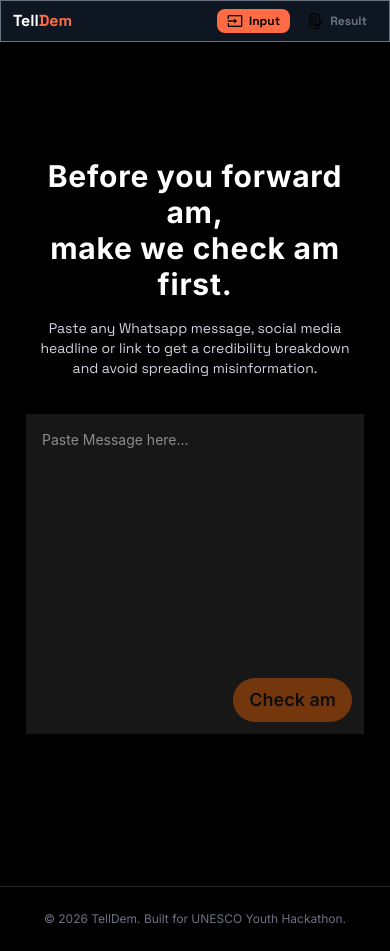
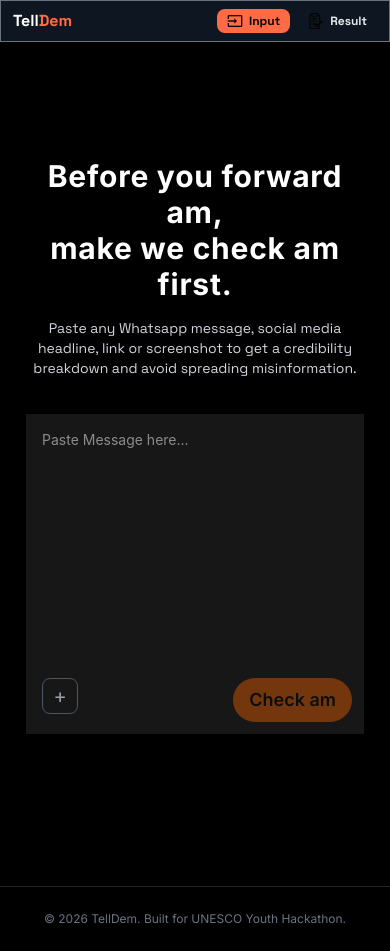
Before and after one commit to Olawalito/TellDem, a React (Vite) app: page / in a window 390 px wide. Built offline with nearby package versions, Linux system fonts and the light colour scheme.

Commit message:
Image to text feature added

```diff
--- a/package.json
+++ b/package.json
@@ -16,7 +16,8 @@
     "lucide-react": "^1.25.0",
     "react": "^19.2.7",
     "react-dom": "^19.2.7",
-    "tailwindcss": "^4.3.2"
+    "tailwindcss": "^4.3.2",
+    "tesseract.js": "^7.0.0"
   },
   "devDependencies": {
     "@eslint/js": "^10.0.1",
--- a/src/components/Header.jsx
+++ b/src/components/Header.jsx
@@ -12,7 +12,7 @@ export default function Header({ screen, setScreen }) {
                 <button
                     onClick={() => setScreen("input")}
                     className={`${
-                        screen === "input" ? "bg-orange text-black" : "text-gray-500"
+                        screen === "input" ? "bg-orange text-black" : "text-gray-200"
                     } flex items-center gap-1.5 md:gap-2 p-1 px-2.5 md:px-4 rounded-lg text-xs md:text-base transition-colors font-grotesk font-bold`}
                 >
                     <img src={input} alt="" className="w-4 h-4 md:w-5 md:h-5" />
@@ -22,7 +22,7 @@ export default function Header({ screen, setScreen }) {
                 <button
                     onClick={() => setScreen("result")}
                     className={`${
-                        screen === "result" ? "bg-orange text-black" : "text-gray-500"
+                        screen === "result" ? "bg-orange text-black" : "text-gray-200"
                     } flex items-center gap-1.5 md:gap-2 p-1 px-2.5 md:px-4 rounded-lg text-xs md:text-base transition-colors font-grotesk font-bold`}
                 >
                     <img src={result} alt="" className="w-4 h-4 md:w-5 md:h-5" />
--- a/src/components/InputScreen.jsx
+++ b/src/components/InputScreen.jsx
@@ -1,7 +1,26 @@
 import { useState } from "react"
+import { createWorker } from "tesseract.js";
 
 export default function InputScreen({ onCheck, screen, setScreen }){
     const [text, setText] = useState("");
+    const [ocrLoading, setOcrLoading] = useState(false);
+
+const handleImgUpload = async (e) => {
+    const file = e.target.files[0];
+    if (!file) return;
+
+    setOcrLoading(true);
+    try {
+        const worker = await createWorker("eng");
+        const { data: { text: extractedText } } = await worker.recognize(file);
+        setText(extractedText.trim());
+        await worker.terminate();
+    } catch (error) {
+        console.log("OCR failed:", error);
+    } finally {
+        setOcrLoading(false);
+    }
+};
 
     const handleSubmit = () => {
       if(!text.trim()) return;
@@ -16,17 +35,34 @@ export default function InputScreen({ onCheck, screen, setScreen }){
         Before you forward am,<br className="md:hidden" /> make we <br className="hidden md:flex"/> check am first.
       </h1>
       <p className="font-grotesk text-gray-300 mx-5 text-sm mt-4 md:hidden">
-        Paste any Whatsapp message, social media headline or link to get a credibility breakdown and avoid spreading misinformation.
+        Paste any Whatsapp message, social media headline, link or screenshot to get a credibility breakdown and avoid spreading misinformation.
       </p>
       <p  className="font-grotesk text-gray-300 text-sm md:text-center mt-4 hidden md:block">
-        Combat misinformation in the Nigerian landscape. Paste a news clip, <br />WhatsApp message, or headline to verify the facts.
+        Combat misinformation in the Nigerian landscape. Paste a news clip, <br />WhatsApp message, headline or screenshot to verify the facts.
       </p>
       <div className="p-4 relative flex flex-col md:px-24">
-        <textarea name="" id="" placeholder={`${window.innerWidth < 768 ? "Paste Message here..." : "Paste claim here... 'Did the government really say...?'"}`} className="bg-neutral-900 focus:ring-0 outline-none resize-none mt-5 md:mt-12 text-white w-full p-4 md:p-12 md:text-2xl rounded-6xl text-sm h-80 ring-0"
-        onChange={(e)=> {setText(e.target.value)}}>
-        </textarea>
-        <button className=" absolute bg-orange-500 font-inter font-semibold px-4 py-2 text-lg rounded-4xl md:rounded-sm bottom-7 right-7 md:right-32 disabled:opacity-40 disabled:cursor-not-allowed" onClick={handleSubmit} disabled={!text.trim()}>Check am</button>
-      </div>
+    <textarea
+        name=""
+        id=""
+        value={text}
+        placeholder={`${window.innerWidth < 768 ? "Paste Message here..." : "Paste claim here... 'Did the government really say...?'"}`}
+        className="bg-neutral-900 focus:ring-0 outline-none resize-none mt-5 md:mt-12 text-white w-full p-4 md:p-12 md:text-2xl rounded-6xl text-sm h-80 ring-0 pb-16 md:pb-20"
+        onChange={(e) => setText(e.target.value)}
+    ></textarea>
+
+    <label className="absolute bottom-9 left-8 md:left-32 flex items-center justify-center w-9 h-9 md:w-11 md:h-11 rounded-lg border border-gray-600 text-gray-400 text-xl cursor-pointer hover:border-orange-400 hover:text-orange-400 transition-colors">
+        <input type="file" accept="image/*" onChange={handleImgUpload} className="hidden" />
+        +
+    </label>
+
+    <button
+        className="absolute bg-orange-500 border-none font-inter font-semibold px-4 py-2 text-lg rounded-4xl md:rounded-sm bottom-7 right-7 md:right-32 disabled:opacity-40 disabled:cursor-not-allowed hover:bg-orange-600 transition-colors"
+        onClick={handleSubmit}
+        disabled={!text.trim() || ocrLoading}
+    >
+        {ocrLoading ? "Reading..." : "Check am"}
+    </button>
+</div>
      </div>
 
     </>)
```
Also changed, not shown: 1 other file (tests, documents, lock files or other folders).
